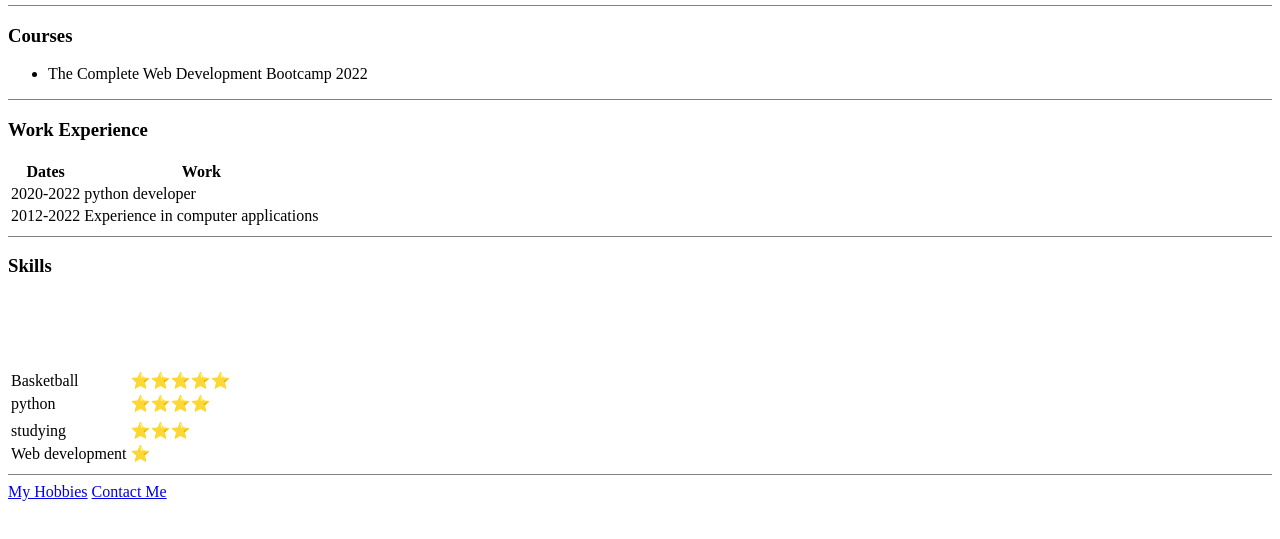
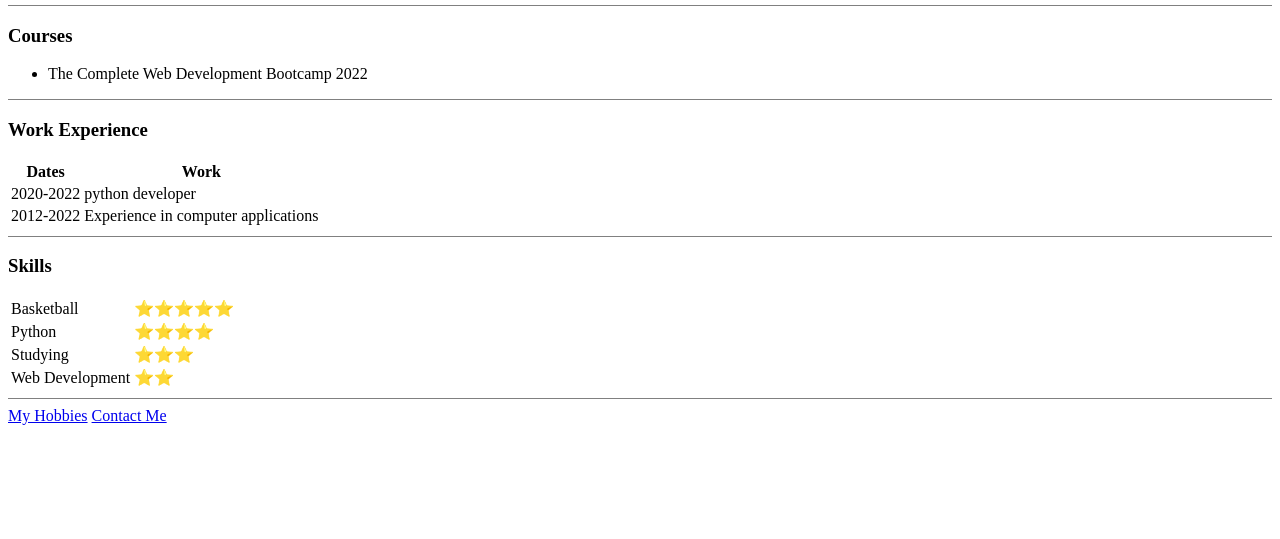
Before and after one commit to Ankit-0310/testing-site-cv, a plain HTML site: page index.html in a window 1280 px wide. Shown: the part 165-704 px from the top of the page. Drawn offline with Linux system fonts and the light colour scheme.

Commit message:
Update index.html

```diff
--- a/index.html
+++ b/index.html
@@ -55,27 +55,27 @@
  <hr size="" noshade==>
   <h3>Skills</h3>
 
- <table >
+<table>
   <thead>
     <tr>
       <td>Basketball</td>
-        <td> ⭐⭐⭐⭐⭐ </td><br>
+      <td>⭐⭐⭐⭐⭐</td>
     </tr>
     <tr>
-        <td>python</td>
-        <td>⭐⭐⭐⭐</td><br>
-      </tr>
-      <td>
-        <tr>
-          <td>studying</td>
-          <td> ⭐⭐⭐ </td><br>
+      <td>Python</td>
+      <td>⭐⭐⭐⭐</td>
+
     </tr>
     <tr>
-          <td>Web development</td>
-          <td> ⭐ </td><br>
+      <td>Studying</td>
+<td>⭐⭐⭐</td>
+
     </tr>
-      </td>
+    <tr>
+      <td>Web Development</td>
+      <td>⭐⭐</td>
     </tr>
+
   </thead>
 </table>
 
```
Lines whose indentation alone changed are shown as unchanged.
